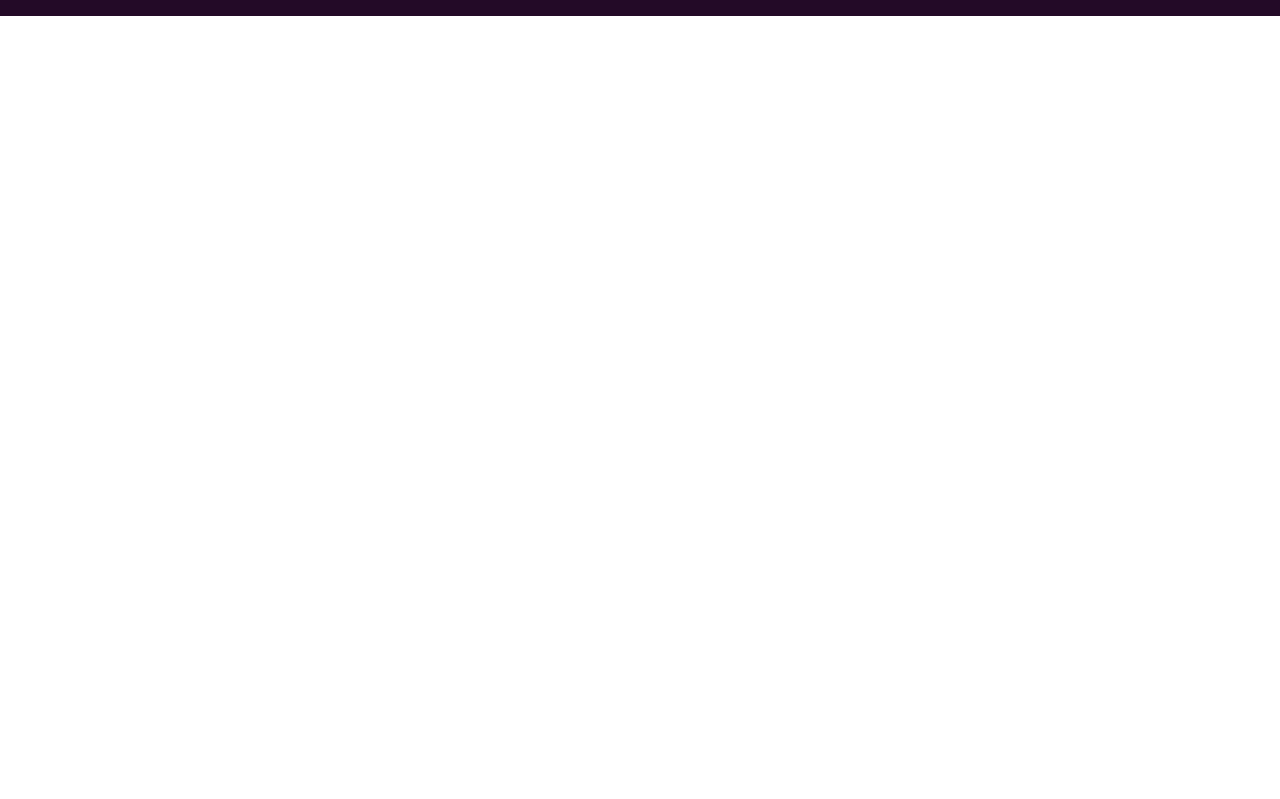
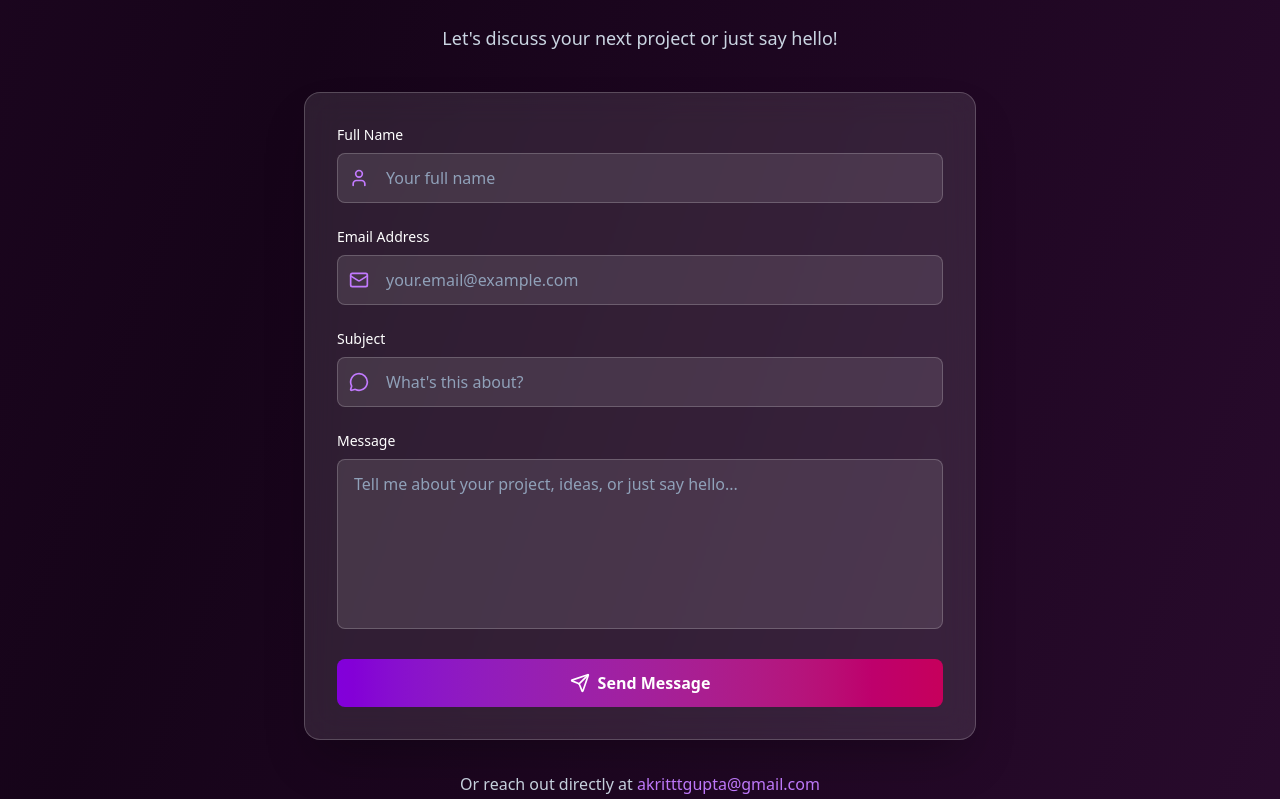
Before and after one commit to Akrittt/Profile2, a React (Vite) app: page / in a window 1280 px wide. Shown: the part 2741-3540 px from the top of the page. Before the commit the page ends 2757 px from the top, so only its background shows below. Built offline with nearby package versions, Linux system fonts and the light colour scheme.

Commit message:
contact me form

```diff
--- a/index.html
+++ b/index.html
@@ -2,7 +2,7 @@
 <html lang="en">
   <head>
     <meta charset="UTF-8" />
-    <link rel="icon" type="image/svg+xml" href="/src/assets/logo.png" />
+    <link rel="icon" type="image/svg+xml" href="/src/assets/logo-white.png" />
     <meta name="viewport" content="width=device-width, initial-scale=1.0" />
     <title>Portfolio</title>
   </head>
--- a/src/App.jsx
+++ b/src/App.jsx
@@ -5,6 +5,7 @@ import Home from './components/Home.jsx'
 import Navbar from './components/Navbar.jsx'
 import Skills from './components/Skills.jsx'
 import Works from './components/Works.jsx'
+import ContactMe from './components/ContactMe.jsx'
 import { motion, useScroll } from "motion/react"
 
 function App() {
@@ -33,6 +34,7 @@ function App() {
       <Works/>
       <AboutMe/>
       <Skills/>
+      <ContactMe/>
       <Footer/>
     </div>
   )
--- a/src/components/AboutMe.jsx
+++ b/src/components/AboutMe.jsx
@@ -3,7 +3,7 @@ import Image from "../assets/Image2.png"
 
 export default function AboutMe() {
   return (
-    <section id='about-me' className='p-5 md:p-15 pt-20 md:flex md:flex-col lg:flex-row '>
+    <div id='about-me' className='p-5 md:p-15  md:flex md:flex-col lg:flex-row '>
 
       <div className='lg:pr-25 basis-2/3'>
         <div className='flex items-center pb-10 '>
@@ -35,6 +35,6 @@ export default function AboutMe() {
             <div className='h-0.5 bg-purple-700 w-75 xl:w-90'></div>
         </div>
 
-    </section>
+    </div>
   )
 }
--- /dev/null
+++ b/src/components/ContactMe.jsx
@@ -0,0 +1,201 @@
+
+import React, { useState } from 'react';
+import { Mail, User, MessageCircle, Send, CheckCircle, AlertCircle } from 'lucide-react';
+
+const ContactMe = () => {
+  const [formData, setFormData] = useState({
+    name: '',
+    email: '',
+    subject: '',
+    message: ''
+  });
+
+  const [status, setStatus] = useState('');
+  const [loading, setLoading] = useState(false);
+
+  const handleChange = (e) => {
+    setFormData({
+      ...formData,
+      [e.target.name]: e.target.value
+    });
+  };
+
+  const handleSubmit = async () => {
+    setLoading(true);
+    setStatus('');
+
+    try {
+      const response = await fetch('http://localhost:8080/api/contact', {
+        method: 'POST',
+        headers: {
+          'Content-Type': 'application/json',
+        },
+        body: JSON.stringify(formData)
+      });
+
+      if (response.ok) {
+        setStatus('success');
+        setFormData({ name: '', email: '', subject: '', message: '' });
+      } else {
+        setStatus('error');
+      }
+    } catch (error) {
+      console.error('Error:', error);
+      setStatus('error');
+    } finally {
+      setLoading(false);
+    }
+  };
+
+  return (
+    <div id="Contact-Me" className="min-h-screen flex items-center justify-center p-6 flex-col">
+    <div className='h-0.5 bg-purple-700 w-full flex-grow hidden sm:block mb-4'></div>
+      <div className="max-w-2xl w-full">
+        {/* Header */}
+        <div className="text-center my-10">
+          <h1 className="text-4xl font-bold text-white mb-1 font-[lattobold]">
+            Get In <span className="text-purple-400 ">Touch</span>
+          </h1>
+
+          <p className="text-slate-300 text-lg pt-5">
+            Let's discuss your next project or just say hello!
+          </p>
+        </div>
+
+        {/* Contact Form */}
+        <div className="bg-white/10 backdrop-blur-lg rounded-2xl p-8 shadow-2xl border border-white/20">
+          <div className="space-y-6">
+            {/* Name Field */}
+            <div className="relative">
+              <label htmlFor="name" className="block text-sm font-medium text-white mb-2">
+                Full Name
+              </label>
+              <div className="relative">
+                <User className="absolute left-3 top-1/2 transform -translate-y-1/2 text-purple-400 w-5 h-5" />
+                <input
+                  type="text"
+                  id="name"
+                  name="name"
+                  value={formData.name}
+                  onChange={handleChange}
+                  required
+                  className="w-full pl-12 pr-4 py-3 bg-white/10 border border-white/20 rounded-lg text-white placeholder-slate-400 focus:outline-none focus:ring-2 focus:ring-purple-500 focus:border-transparent transition-all"
+                  placeholder="Your full name"
+                />
+              </div>
+            </div>
+
+            {/* Email Field */}
+            <div className="relative">
+              <label htmlFor="email" className="block text-sm font-medium text-white mb-2">
+                Email Address
+              </label>
+              <div className="relative">
+                <Mail className="absolute left-3 top-1/2 transform -translate-y-1/2 text-purple-400 w-5 h-5" />
+                <input
+                  type="email"
+                  id="email"
+                  name="email"
+                  value={formData.email}
+                  onChange={handleChange}
+                  required
+                  className="w-full pl-12 pr-4 py-3 bg-white/10 border border-white/20 rounded-lg text-white placeholder-slate-400 focus:outline-none focus:ring-2 focus:ring-purple-500 focus:border-transparent transition-all"
+                  placeholder="your.email@example.com"
+                />
+              </div>
+            </div>
+
+            {/* Subject Field */}
+            <div className="relative">
+              <label htmlFor="subject" className="block text-sm font-medium text-white mb-2">
+                Subject
+              </label>
+              <div className="relative">
+                <MessageCircle className="absolute left-3 top-1/2 transform -translate-y-1/2 text-purple-400 w-5 h-5" />
+                <input
+                  type="text"
+                  id="subject"
+                  name="subject"
+                  value={formData.subject}
+                  onChange={handleChange}
+                  required
+                  className="w-full pl-12 pr-4 py-3 bg-white/10 border border-white/20 rounded-lg text-white placeholder-slate-400 focus:outline-none focus:ring-2 focus:ring-purple-500 focus:border-transparent transition-all"
+                  placeholder="What's this about?"
+                />
+              </div>
+            </div>
+
+            {/* Message Field */}
+            <div className="relative">
+              <label htmlFor="message" className="block text-sm font-medium text-white mb-2">
+                Message
+              </label>
+              <textarea
+                id="message"
+                name="message"
+                value={formData.message}
+                onChange={handleChange}
+                required
+                rows={6}
+                className="w-full px-4 py-3 bg-white/10 border border-white/20 rounded-lg text-white placeholder-slate-400 focus:outline-none focus:ring-2 focus:ring-purple-500 focus:border-transparent transition-all resize-none"
+                placeholder="Tell me about your project, ideas, or just say hello..."
+              />
+            </div>
+
+            {/* Submit Button */}
+            <button
+              onClick={handleSubmit}
+              disabled={loading}
+              className="w-full bg-gradient-to-r from-purple-700 to-pink-700 hover:from-purple-800 hover:to-pink-800 text-white font-semibold py-3 px-6 rounded-lg transition-all duration-300 transform hover:scale-101 disabled:opacity-50 disabled:cursor-not-allowed disabled:transform-none flex items-center justify-center space-x-2"
+            >
+              {loading ? (
+                <>
+                  <div className="animate-spin rounded-full h-5 w-5 border-b-2 border-white"></div>
+                  <span>Sending...</span>
+                </>
+              ) : (
+                <>
+                  <Send className="w-5 h-5" />
+                  <span>Send Message</span>
+                </>
+              )}
+            </button>
+          </div>
+
+          {/* Status Messages */}
+          {status === 'success' && (
+            <div className="mt-6 p-4 bg-green-500/20 border border-green-500/30 rounded-lg flex items-center space-x-3">
+              <CheckCircle className="w-6 h-6 text-green-400" />
+              <div>
+                <p className="text-green-300 font-medium">Message sent successfully!</p>
+                <p className="text-green-400 text-sm">Thank you for reaching out. I'll get back to you soon.</p>
+              </div>
+            </div>
+          )}
+
+          {status === 'error' && (
+            <div className="mt-6 p-4 bg-red-500/20 border border-red-500/30 rounded-lg flex items-center space-x-3">
+              <AlertCircle className="w-6 h-6 text-red-400" />
+              <div>
+                <p className="text-red-300 font-medium">Failed to send message</p>
+                <p className="text-red-400 text-sm">Please try again or contact me directly.</p>
+              </div>
+            </div>
+          )}
+        </div>
+
+        {/* Contact Info */}
+        <div className="mt-8 text-center">
+          <p className="text-slate-300">
+            Or reach out directly at{' '}
+            <a href="mailto:akritttgupta@gmail.com" className="text-purple-400 hover:text-purple-300 transition-colors">
+              akritttgupta@gmail.com
+            </a>
+          </p>
+        </div>
+      </div>
+    </div>
+  );
+};
+
+export default ContactMe;
--- a/src/components/Home.jsx
+++ b/src/components/Home.jsx
@@ -8,7 +8,7 @@ export default function Home() {
             <div className='basis-2/3 flex flex-col justify-center pl-5 md:pl-15 gap-y-3 '>
                 <h1 className='font-[lattoblack] text-5xl '>Hola, I'm Akrit<br/> <span className=' bg-heading text-transparent bg-clip-text font-bold text-5xl '>MERN Stack Developer</span> by day, bug squasher by night.  </h1>
                 <p className='font-[lattomedium] text-xl pr-5 text-gray-400'>I build sleek, responsive websites where code meets creativity (and chai)</p>
-                <button className='flex-start font-[lattomedium] text-md border-2 border-purple-950 w-fit px-5 py-2 hover:bg-purple-700 hover:text-black'>Contact me!!</button>
+                <button className='flex-start font-[lattomedium] text-md border-2 border-purple-950 w-fit px-5 py-2 hover:bg-purple-700 hover:text-black' onClick={() => window.location.href = "#Contact-Me"}>Contact me!!</button>
             </div>
             <div className='basis-1/3'>
                 <img src={Image} alt="image" className='h-100 pr-10 2xl:pl-50' />
--- a/src/components/Skills.jsx
+++ b/src/components/Skills.jsx
@@ -118,7 +118,7 @@ export default function Skills() {
                 value={skill}
                 whileDrag={{ scale: 1.05 }}
                 transition={{ type: "spring", stiffness: 300 }}
-                className="flex items-center gap-3 p-3 rounded-md shadow cursor-grab bg-subcard"
+                className="flex items-center gap-3 p-3 rounded-md shadow cursor-grab bg-subcard "
             >
                 <div className="text-2xl">{skill.icon}</div>
                 <span className="font-[lattomedium]">{skill.name}</span>
```
